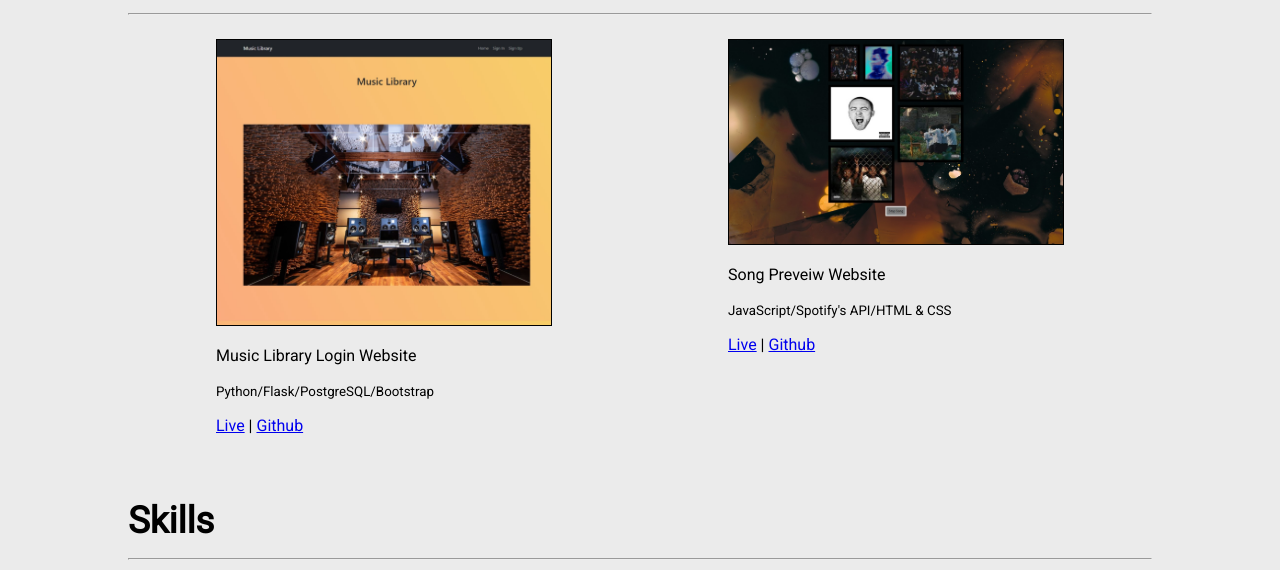
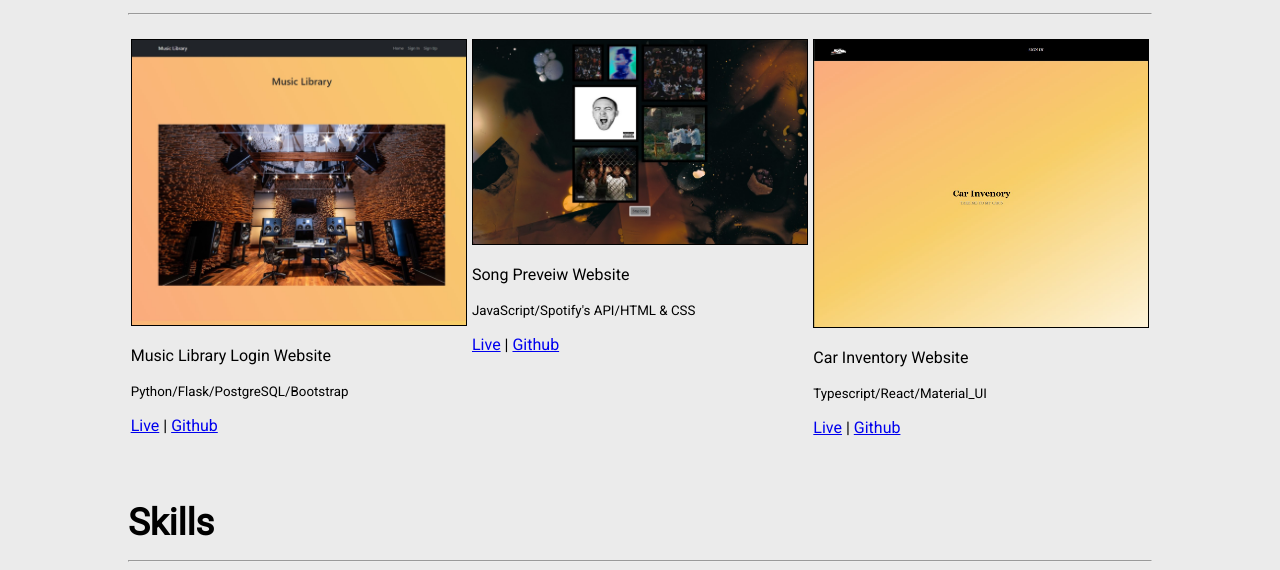
Before and after one commit to cota10/Portfolio, a plain HTML site: page index.html in a window 1280 px wide. Shown: the part 697-1267 px from the top of the page. Drawn offline with nearby package versions, Linux system fonts and the light colour scheme; files whose address does not match are found by name.

Commit message:
new project

```diff
--- a/index.html
+++ b/index.html
@@ -73,6 +73,16 @@
             <small>JavaScript/Spotify's API/HTML & CSS</small>
             <p>
                 <a href="https://incredible-crepe-e0d3c1.netlify.app" target="_blank">Live</a> | <a href="https://github.com/cota10/Music-API.git" target="_blank">Github</a>
+            </p>
+        </div>
+        <div class="projectContainer">
+            <div>
+                <img src="images/car.jpg" alt="">
+            </div>
+            <p>Car Inventory Website</p>
+            <small>Typescript/React/Material_UI</small>
+            <p>
+                <a href="https://car-inventory-app-3eddc.web.app/" target="_blank">Live</a> | <a href="https://github.com/cota10/React-Car-App.git" target="_blank">Github</a>
             </p>
         </div>
     </div>
```
Also changed, not shown: images/car.jpg (added).
